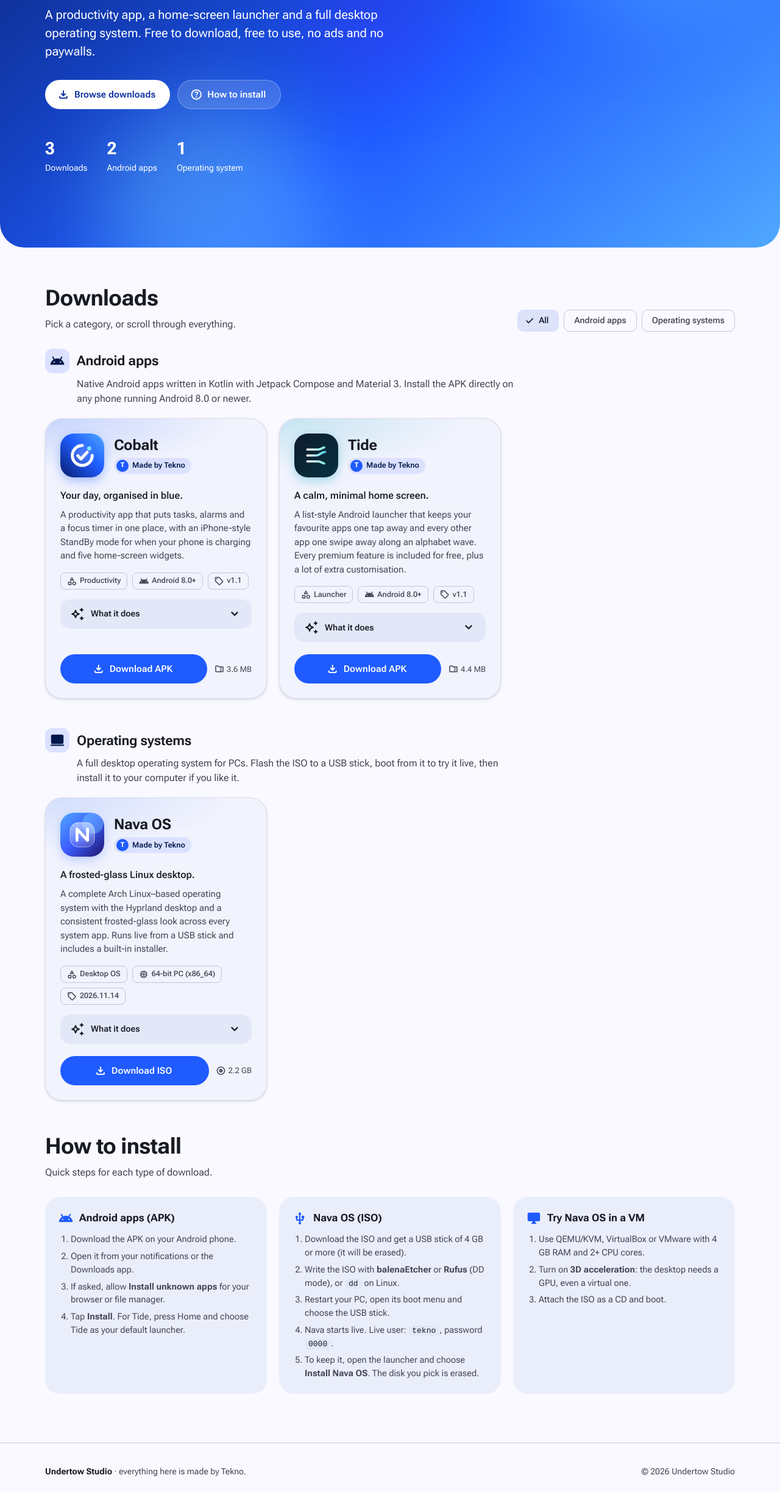
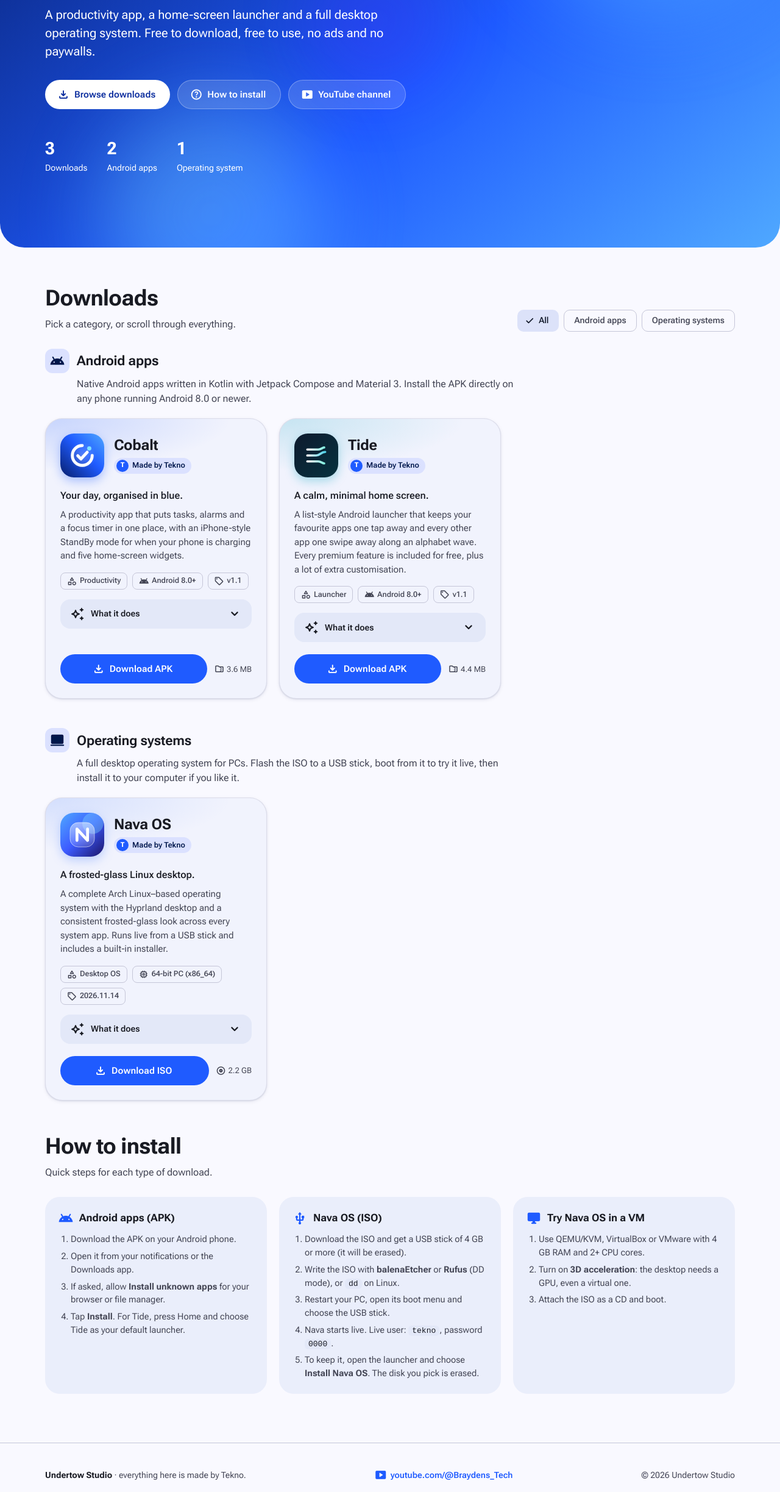
Before and after one commit to 1tekno4884-sketch/undertow-studio, a plain HTML site: page index.html in a window 1280 px wide. Shown: the part 350-2797 px from the top of the page at 61% size. Drawn offline with nearby package versions, Linux system fonts and the light colour scheme.

Commit message:
Add YouTube channel links
Co-Authored-By: Claude Opus 5.5 <noreply@anthropic.com>

```diff
--- a/index.html
+++ b/index.html
@@ -218,6 +218,9 @@ details.feat[open] .feat-body{grid-template-rows:1fr}
 footer{margin-top:40px;padding:36px 0 48px;border-top:1px solid var(--outline-variant);color:var(--on-surface-variant);font-size:14px}
 footer .wrap{display:flex;flex-wrap:wrap;justify-content:space-between;gap:12px;align-items:center}
 footer b{color:var(--on-surface)}
+.yt-link{display:inline-flex;align-items:center;gap:6px;text-decoration:none;color:var(--primary);font-weight:600;border-radius:999px;padding:6px 12px;transition:background-color .2s var(--ease)}
+.yt-link:hover{background:color-mix(in srgb,var(--primary) 10%,transparent)}
+.yt-link .ms{font-size:20px}
 
 /* ---------- Snackbar ---------- */
 .snackbar{position:fixed;left:50%;bottom:24px;z-index:40;display:flex;align-items:center;gap:12px;min-height:48px;max-width:calc(100% - 32px);
@@ -252,6 +255,7 @@ footer b{color:var(--on-surface)}
   <div class="wrap">
     <a class="brand" href="#top"><span class="brand-dot"><span class="ms fill">waves</span></span>Undertow Studio</a>
     <div class="spacer"></div>
+    <a class="icon-btn" href="https://www.youtube.com/@Braydens_Tech" target="_blank" rel="noopener" aria-label="YouTube channel" title="YouTube: Braydens_Tech"><span class="ms fill">smart_display</span></a>
     <button class="icon-btn" id="themeBtn" aria-label="Toggle dark mode" title="Toggle dark mode"><span class="ms" id="themeIcon">dark_mode</span></button>
   </div>
 </header>
@@ -265,6 +269,7 @@ footer b{color:var(--on-surface)}
     <div class="hero-actions rise d4">
       <a class="btn light" href="#downloads"><span class="ms">download</span>Browse downloads</a>
       <a class="btn glass" href="#help"><span class="ms">help</span>How to install</a>
+      <a class="btn glass" href="https://www.youtube.com/@Braydens_Tech" target="_blank" rel="noopener"><span class="ms fill">smart_display</span>YouTube channel</a>
     </div>
     <div class="stats rise d5">
       <div><b>3</b>Downloads</div>
@@ -494,6 +499,7 @@ footer b{color:var(--on-surface)}
 <footer>
   <div class="wrap">
     <span><b>Undertow Studio</b> &middot; everything here is made by Tekno.</span>
+    <a class="yt-link" href="https://www.youtube.com/@Braydens_Tech" target="_blank" rel="noopener"><span class="ms fill">smart_display</span>youtube.com/@Braydens_Tech</a>
     <span>&copy; <span id="year">2026</span> Undertow Studio</span>
   </div>
 </footer>
```
